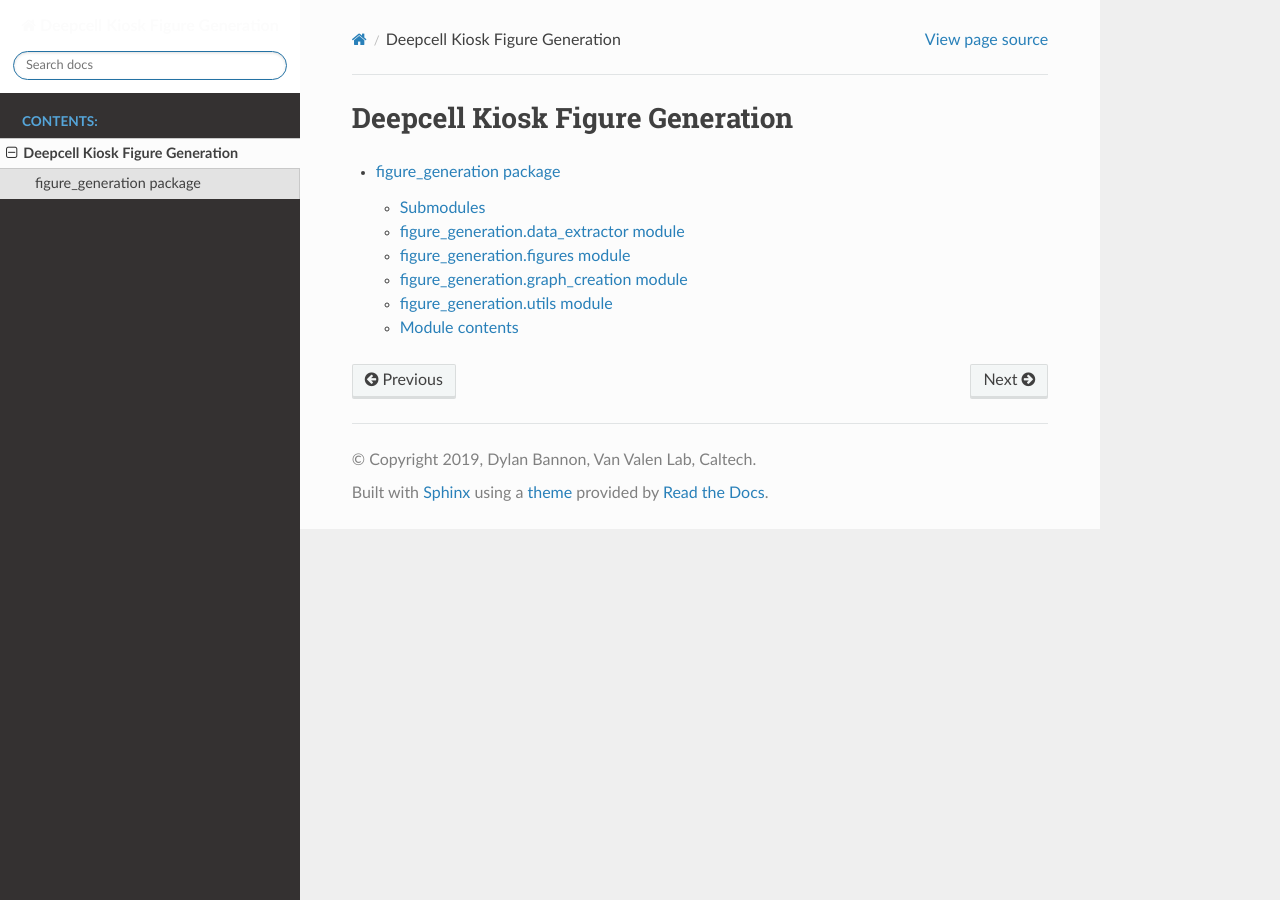
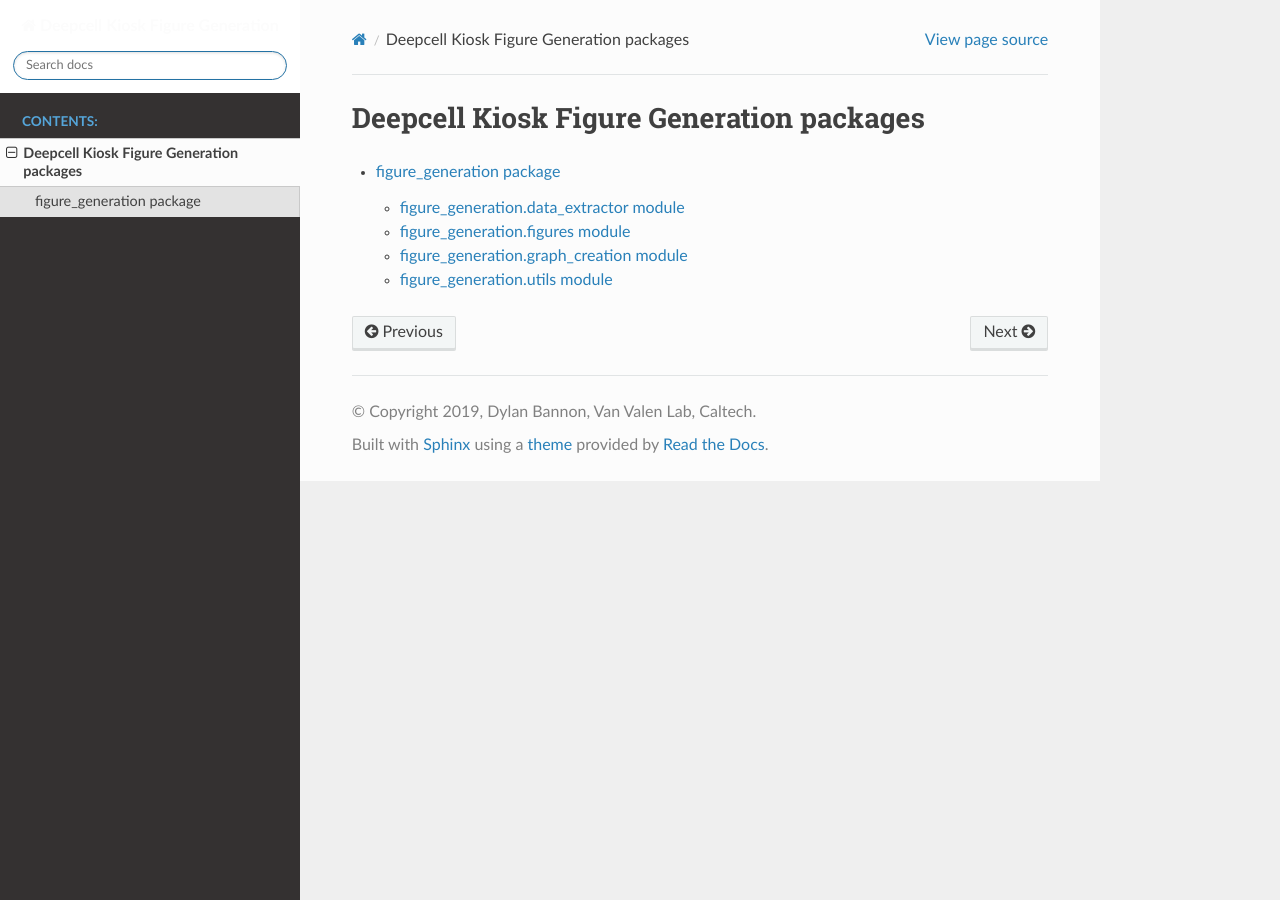
Before and after one commit to vanvalenlab/publication-figures, a Sphinx documentation site: the page built from docs/modules.rst, in a window 1280 px wide. Built offline with Sphinx 7.4.7 and the Read the Docs theme 2.0.0, drawn with Linux system fonts in a browser that asks for light colours.

Commit message:
furhter experimentation with reST

```diff
--- a/docs/modules.rst
+++ b/docs/modules.rst
@@ -1,5 +1,5 @@
-Deepcell Kiosk Figure Generation
-================================
+Deepcell Kiosk Figure Generation packages
+=========================================
 
 .. toctree::
    :maxdepth: 4
```
Also changed, not shown: docs/figure_generation.rst (+4 -4 lines).
